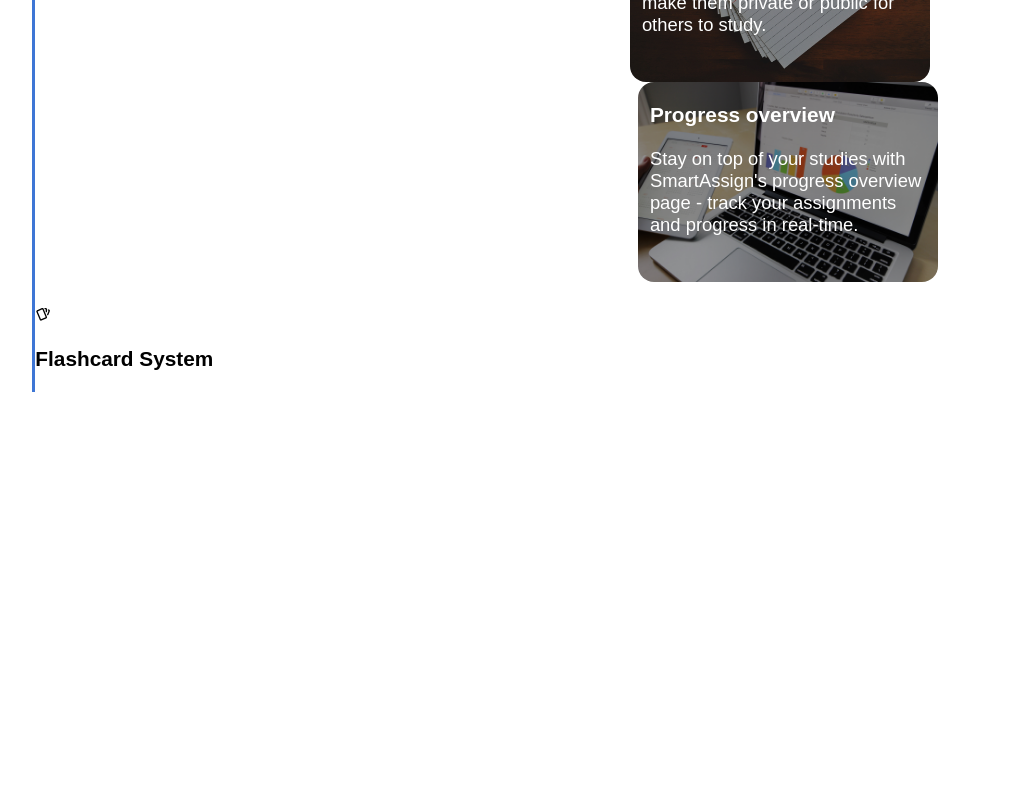
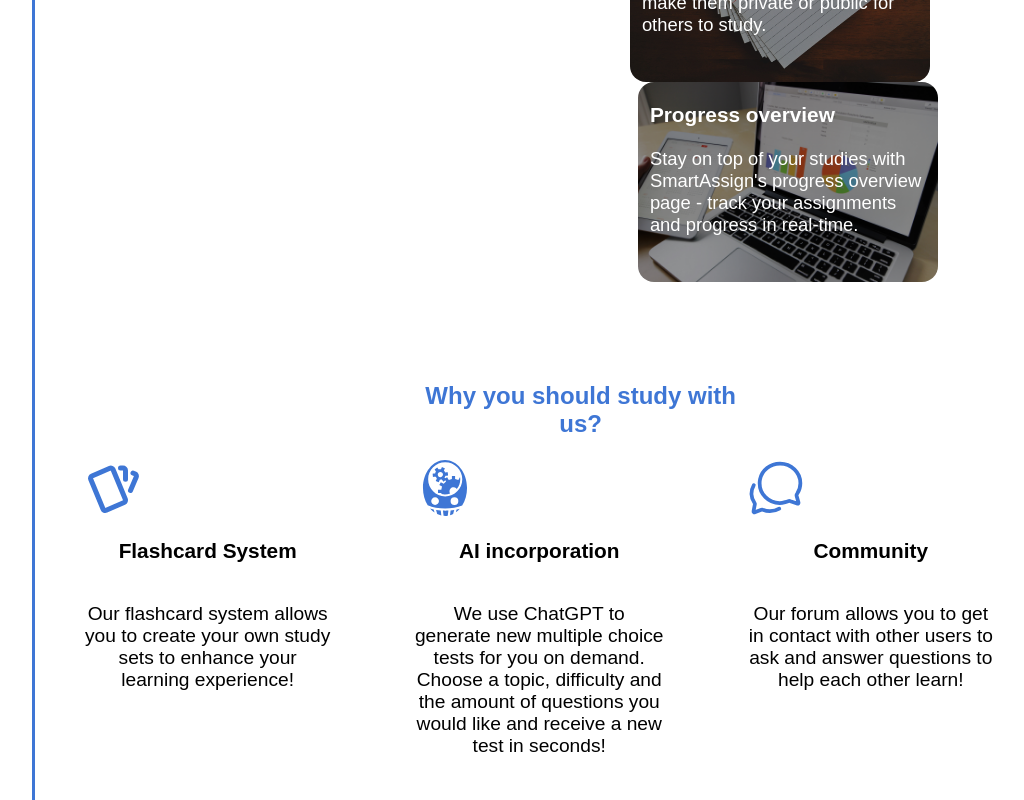
Before and after one commit to MartinezNicanor/IT1E-period-4, a React (Create React App) app: page / in a window 1280 px wide. Shown: the part 1206-2006 px from the top of the page, without its empty margins (178-1202 px from the left). Before the commit the page ends 1598 px from the top, so only its background shows below. Built offline with nearby package versions, Linux system fonts and the light colour scheme; the HTML template or start-up script is replaced by a standard one.

Commit message:
Add: almost finished homepage

```diff
--- a/src/pages/home/ServicesHeader.js
+++ b/src/pages/home/ServicesHeader.js
@@ -14,7 +14,7 @@ const ServicesHeader = () => {
             fillMode="none">
                 <h2 className='ourServices'>Our Services</h2>
                 <h1>Check out some of the cool services we provide</h1>
-                <p>Lorem ipsum dolor sit amet, consectetur adipiscing elit, sed do eiusmod tempor incididunt ut labore et dolore magna aliqua.</p>
+                <p>We provide a wide range of services to help students study for their exams. Whether it's coding or simply Information Management, we can help with it all!</p>
         </MovingText>
     )
 }
--- a/src/pages/home/USP.css
+++ b/src/pages/home/USP.css
@@ -0,0 +1,31 @@
+.USPContainer{
+    display: grid;
+    grid-template-columns: repeat(12,1fr);
+    margin: 10vh 3vh 3vh 6vh;
+}
+.USPheader{
+    display: flex;
+    grid-column: 5/9;
+    text-align: center;
+    color: #3E76D5;
+}
+.flashCardSystem{
+    display: flex;
+    grid-column: 1/4;
+    flex-direction: column;
+    text-align: center;
+}
+
+.aiIncorporation{
+    display: flex;
+    grid-column: 5/8;
+    flex-direction: column;
+    text-align: center;
+}
+
+.community{
+    display: flex;
+    grid-column: 9/12;
+    flex-direction: column;
+    text-align: center;
+}
--- a/src/pages/home/USP.js
+++ b/src/pages/home/USP.js
@@ -1,13 +1,28 @@
 import React from 'react'
-import * as TBIcons from 'react-icons/tb'
+import * as TbIcons from 'react-icons/tb'
+import * as GiIcons from 'react-icons/gi'
+import * as IoIcons from 'react-icons/io5'
+import "./USP.css"
 
 const USP = () => {
   return (
     <>
         <div className = "USPContainer">
+            <h2 className = "USPheader">Why you should study with us?</h2>
             <div className = "flashCardSystem">
-                <TBIcons.TbCards/>
+                <TbIcons.TbCards size={60} color='#3E76D5'/>
                 <h3 className = "flashHeader"> Flashcard System</h3>
+                <p>Our flashcard system allows you to create your own study sets to enhance your learning experience!</p>
+            </div>
+            <div className = "aiIncorporation">
+                <GiIcons.GiArtificialIntelligence size={60} color='#3E76D5'/>
+                <h3 className = "aiHeader"> AI incorporation</h3>
+                <p>We use ChatGPT to generate new multiple choice tests for you on demand. Choose a topic, difficulty and the amount of questions you would like and receive a new test in seconds!</p>
+            </div>
+            <div className = "community">
+                <IoIcons.IoChatbubblesOutline size={60} color='#3E76D5'/>
+                <h3 className = "communityHeader"> Community</h3>
+                <p>Our forum allows you to get in contact with other users to ask and answer questions to help each other learn!</p>
             </div>
         </div>
     </>
```
